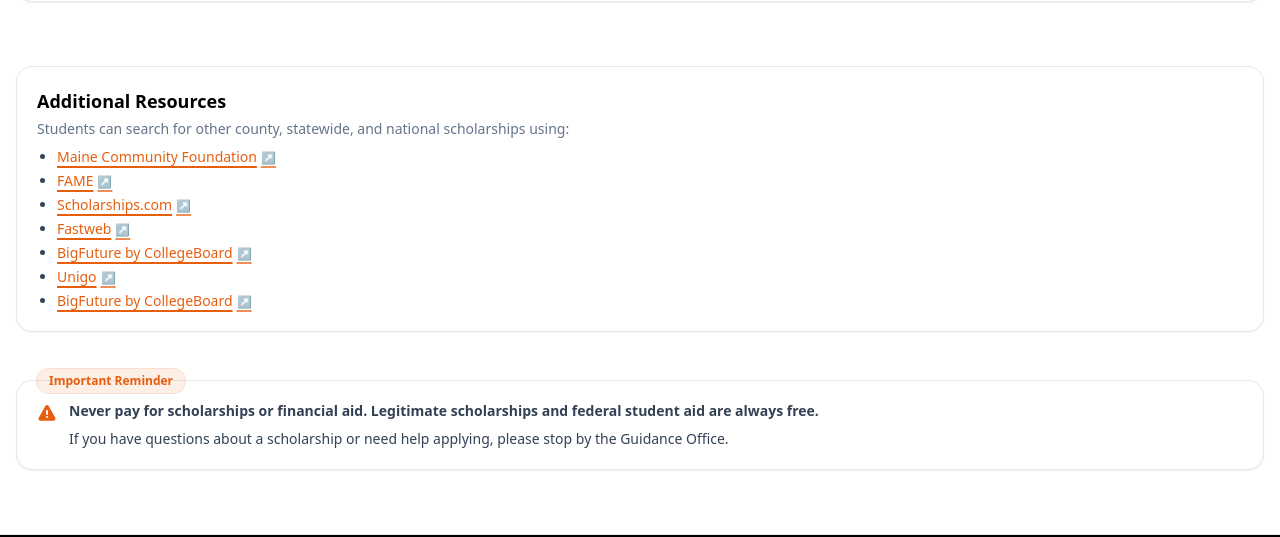
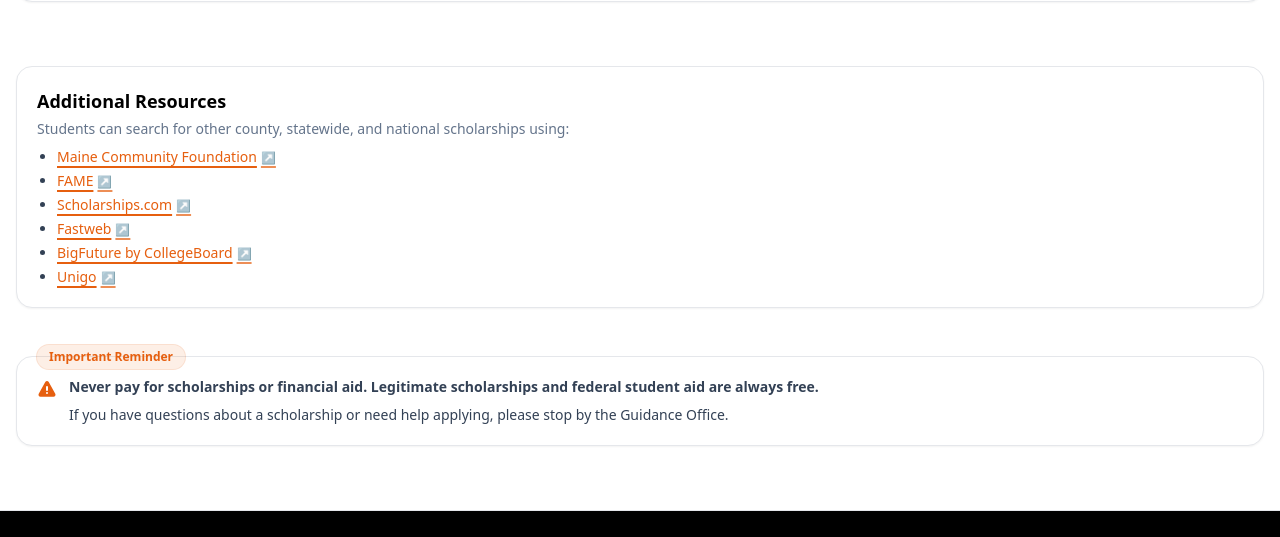
Before and after one commit to jaimie-mmhs/bulldogs, an Astro site: page /academics/guidance in a window 1280 px wide. Shown: the part 2108-2645 px from the top of the page. Built offline with nearby package versions, Linux system fonts and the light colour scheme; Astro itself is replaced by a stand-in of ours.

Commit message:
Fixed scholarship list

```diff
--- a/src/pages/academics/guidance.astro
+++ b/src/pages/academics/guidance.astro
@@ -402,14 +402,6 @@ const breadcrumb = [
             target="_blank">Unigo</a
           >
         </li>
-
-        <li>
-          <a
-            href="https://bigfuture.collegeboard.org/scholarship-search"
-            class="link"
-            target="_blank">BigFuture by CollegeBoard</a
-          >
-        </li>
       </ul>
     </article>
   </section>
```
